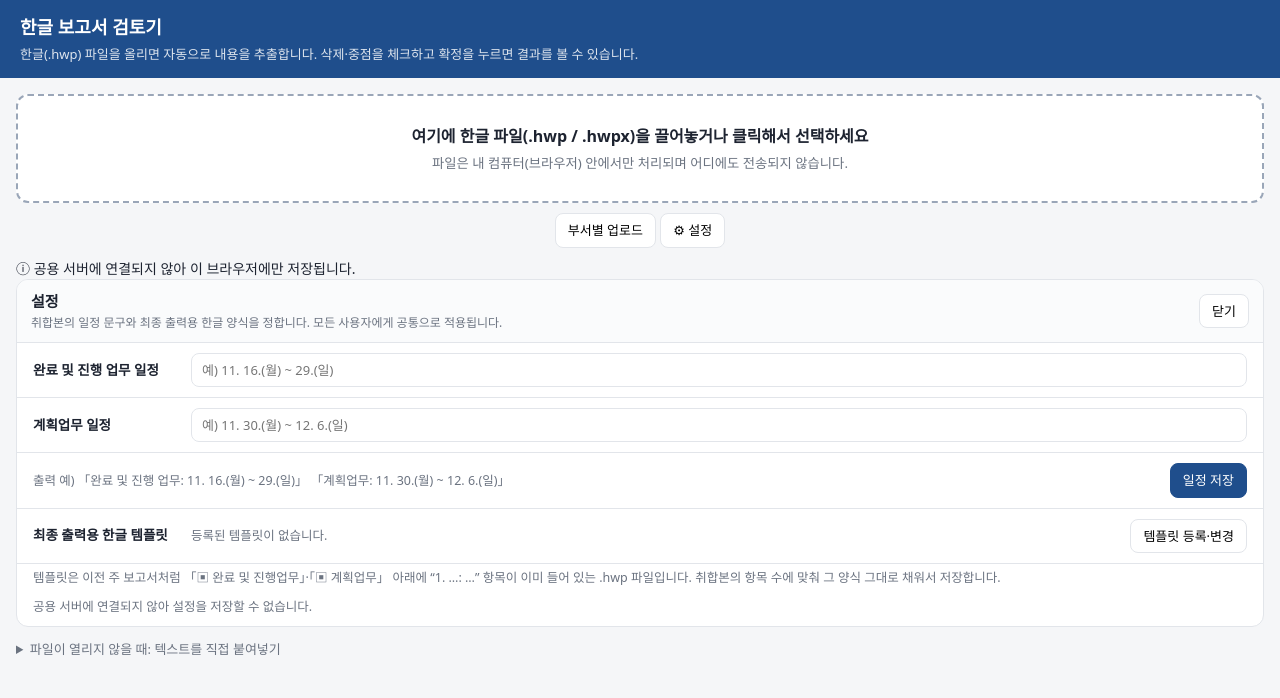
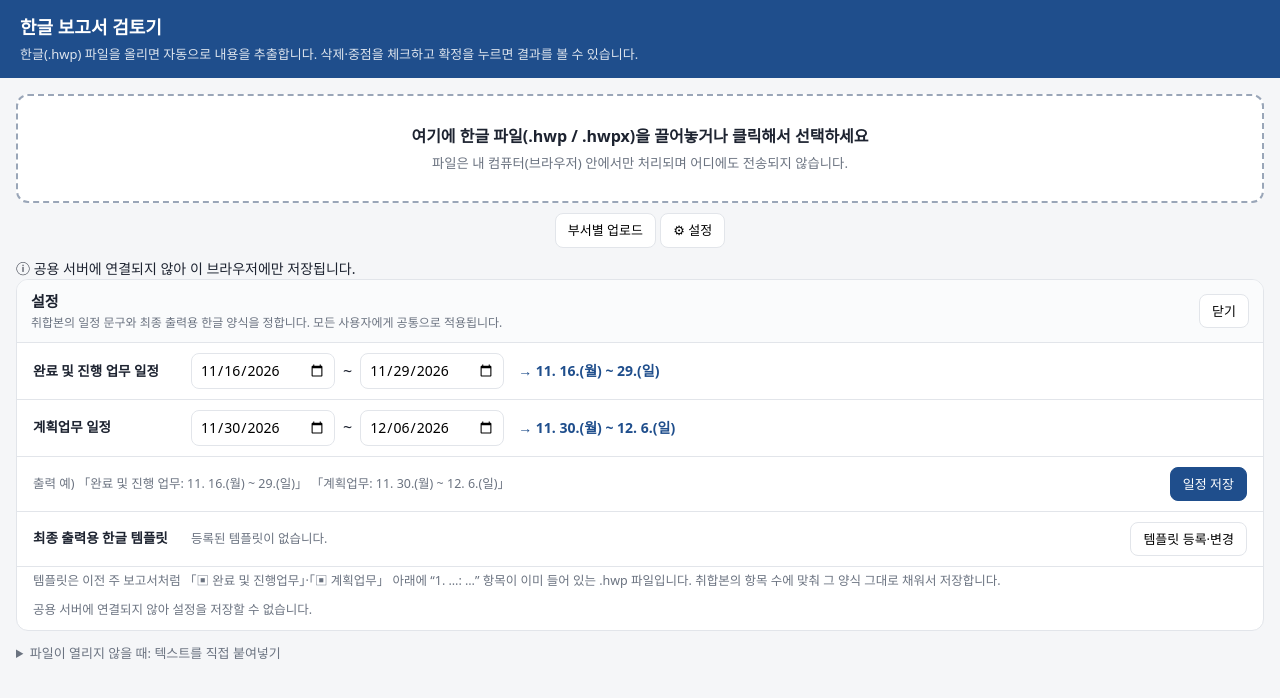
Before and after one commit to haewoonchoifamily/study, a plain HTML site: page 한글보고서_검토기/public/index.html in a window 1280 px wide. Both pictures are taken after a click on the button "⚙ 설정". Drawn offline with Linux system fonts and the light colour scheme; no server answers.

Commit message:
설정 일정을 달력(날짜 선택)으로 입력
Co-Authored-By: Claude Sonnet 5.5 <noreply@anthropic.com>
Claude-Session: https://claude.ai/code/session_0149qNK2gggiCTb3SAhwc5eK

```diff
--- a/한글보고서_검토기/public/index.html
+++ b/한글보고서_검토기/public/index.html
@@ -72,6 +72,8 @@
   .sf{display:flex;align-items:center;gap:8px;padding:10px 16px;border-bottom:1px solid var(--line)}
   .sf label{min-width:150px;font-weight:700;font-size:13.5px}
   #setPanel{display:none;margin-bottom:12px}
+  .sf .dt{font:inherit;font-size:14px;border:1px solid var(--line);border-radius:8px;padding:5px 8px}
+  .sf .pv{color:var(--accent);margin-left:6px;font-size:14px}
   .dp{display:inline-block;font-size:11px;color:#fff;background:#7a8aa3;border-radius:10px;padding:0 7px;margin-right:6px;vertical-align:1px}
   details{margin-top:12px;font-size:13px;color:var(--mute)}
   textarea{width:100%;min-height:120px;margin-top:8px;font:inherit;font-size:13px;border:1px solid var(--line);border-radius:8px;padding:8px}
@@ -96,8 +98,8 @@
       <div><h2>설정</h2><div class="sub">취합본의 일정 문구와 최종 출력용 한글 양식을 정합니다. 모든 사용자에게 공통으로 적용됩니다.</div></div>
       <div class="actions"><button class="btn" id="setClose">닫기</button></div>
     </div>
-    <div class="sf"><label for="setDone">완료 및 진행 업무 일정</label><input type="text" id="setDone" placeholder="예) 11. 16.(월) ~ 29.(일)"></div>
-    <div class="sf"><label for="setPlan">계획업무 일정</label><input type="text" id="setPlan" placeholder="예) 11. 30.(월) ~ 12. 6.(일)"></div>
+    <div class="sf"><label for="setDone">완료 및 진행 업무 일정</label><input type="hidden" id="setDone"><input type="date" id="setDoneS" class="dt"> ~ <input type="date" id="setDoneE" class="dt"> <b class="pv" id="pvDone"></b></div>
+    <div class="sf"><label for="setPlan">계획업무 일정</label><input type="hidden" id="setPlan"><input type="date" id="setPlanS" class="dt"> ~ <input type="date" id="setPlanE" class="dt"> <b class="pv" id="pvPlan"></b></div>
     <div class="sf"><span class="stat" style="flex:1">출력 예) 「완료 및 진행 업무: 11. 16.(월) ~ 29.(일)」 「계획업무: 11. 30.(월) ~ 12. 6.(일)」</span><button class="btn primary" id="setSave">일정 저장</button></div>
     <div class="sf" style="flex-wrap:wrap">
       <label>최종 출력용 한글 템플릿</label>
@@ -826,15 +828,43 @@ async function loadSettings(){
   if(!server) return;
   try{ const r=await jfetch('/api/settings'); if(r.settings) settings={...DEF_SET,...r.settings}; }catch(e){}
   try{ const r=await jfetch('/api/template?meta=1'); tplMeta=r.meta; }catch(e){}
-  $('setDone').value=settings.doneRange; $('setPlan').value=settings.planRange; tplRender();
+  rangeInit('Done',settings.doneRange); rangeInit('Plan',settings.planRange); tplRender();
 }
+const DOW=['일','월','화','수','목','금','토'];
+const p2=n=>String(n).padStart(2,'0');
+function ymd(d){return d.getFullYear()+'-'+p2(d.getMonth()+1)+'-'+p2(d.getDate());}
+function fmtRange(sv,ev){
+  if(!sv||!ev) return sv?'':'';
+  const a=sv.split('-').map(Number), b=ev.split('-').map(Number);
+  const da=new Date(a[0],a[1]-1,a[2]), db=new Date(b[0],b[1]-1,b[2]);
+  const f=(d,m)=>(m?(d.getMonth()+1)+'. ':'')+d.getDate()+'.('+DOW[d.getDay()]+')';
+  const sameM=da.getFullYear()===db.getFullYear()&&da.getMonth()===db.getMonth();
+  return f(da,true)+' ~ '+f(db,!sameM);
+}
+function parseRange(t){
+  const m=/(\d+)\.\s*(\d+)\.\s*(?:\([^)]*\))?\s*~\s*(?:(\d+)\.\s*)?(\d+)\./.exec(t||''); if(!m) return null;
+  const y=new Date().getFullYear(), sm=+m[1], sd=+m[2], em=m[3]?+m[3]:sm, ed=+m[4];
+  const s=new Date(y,sm-1,sd); let e=new Date(y,em-1,ed); if(e<s) e=new Date(y+1,em-1,ed);
+  return [ymd(s),ymd(e)];
+}
+function rangeSync(k){
+  const sv=$('set'+k+'S').value, ev=$('set'+k+'E').value;
+  if(sv&&ev&&ev<sv){ $('set'+k+'E').value=sv; }
+  const t=fmtRange($('set'+k+'S').value,$('set'+k+'E').value);
+  $('set'+k).value=t; $('pv'+k).textContent=t?'→ '+t:'';
+}
+function rangeInit(k,text){
+  const r=parseRange(text); $('set'+k+'S').value=r?r[0]:''; $('set'+k+'E').value=r?r[1]:'';
+  if(r) rangeSync(k); else { $('set'+k).value=text||''; $('pv'+k).textContent=text?'→ '+text:''; }
+}
+['Done','Plan'].forEach(k=>['S','E'].forEach(x=>$('set'+k+x).onchange=()=>rangeSync(k)));
 function tplRender(){
   $('tplInfo').textContent=tplMeta?`등록됨: ${tplMeta.name} · ${Math.round(tplMeta.size/1024)}KB · ${whenText(tplMeta.at)}`:'등록된 템플릿이 없습니다.';
   $('tplDel').style.display=tplMeta?'':'none';
 }
 document.querySelectorAll('.setBtn').forEach(b=>b.onclick=()=>{
   const p=$('setPanel'); p.style.display='block'; $('setMsg').textContent=server?'':'공용 서버에 연결되지 않아 설정을 저장할 수 없습니다.';
-  loadSettings(); p.scrollIntoView({block:'start'});
+  loadSettings().then(()=>{ if(!server){rangeInit('Done',settings.doneRange);rangeInit('Plan',settings.planRange);} }); p.scrollIntoView({block:'start'});
 });
 $('setClose').onclick=()=>{$('setPanel').style.display='none';};
 $('setSave').onclick=async()=>{
```
